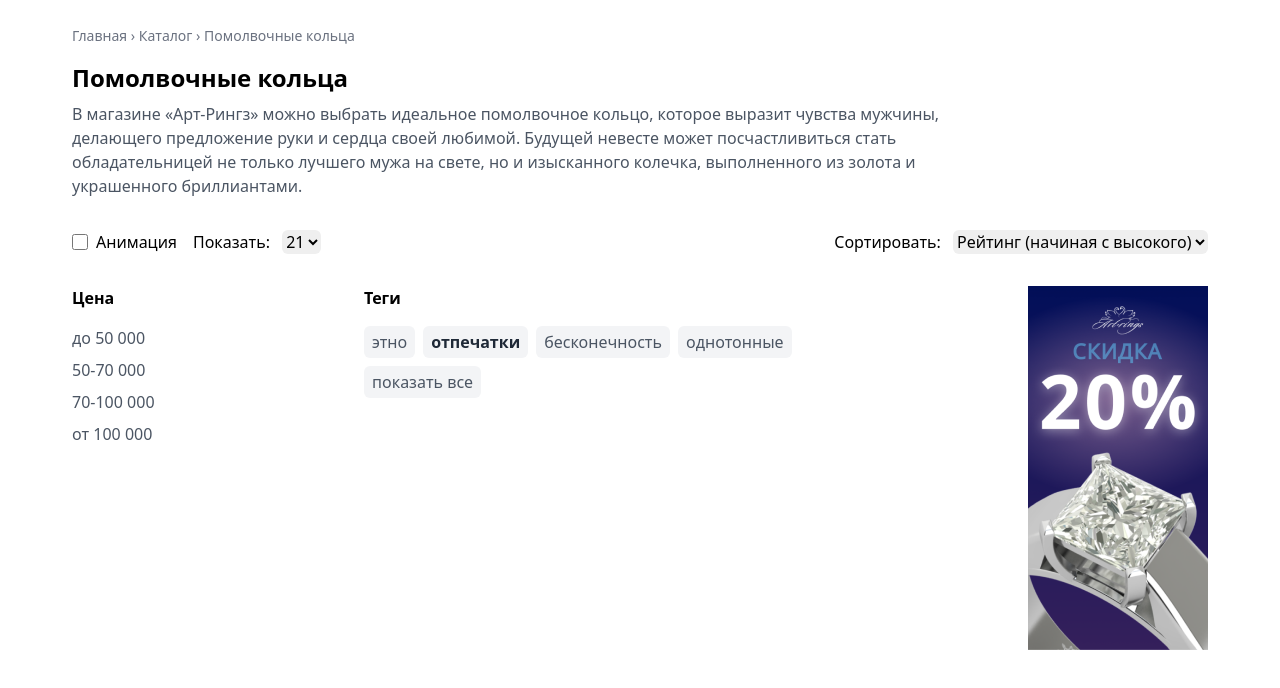
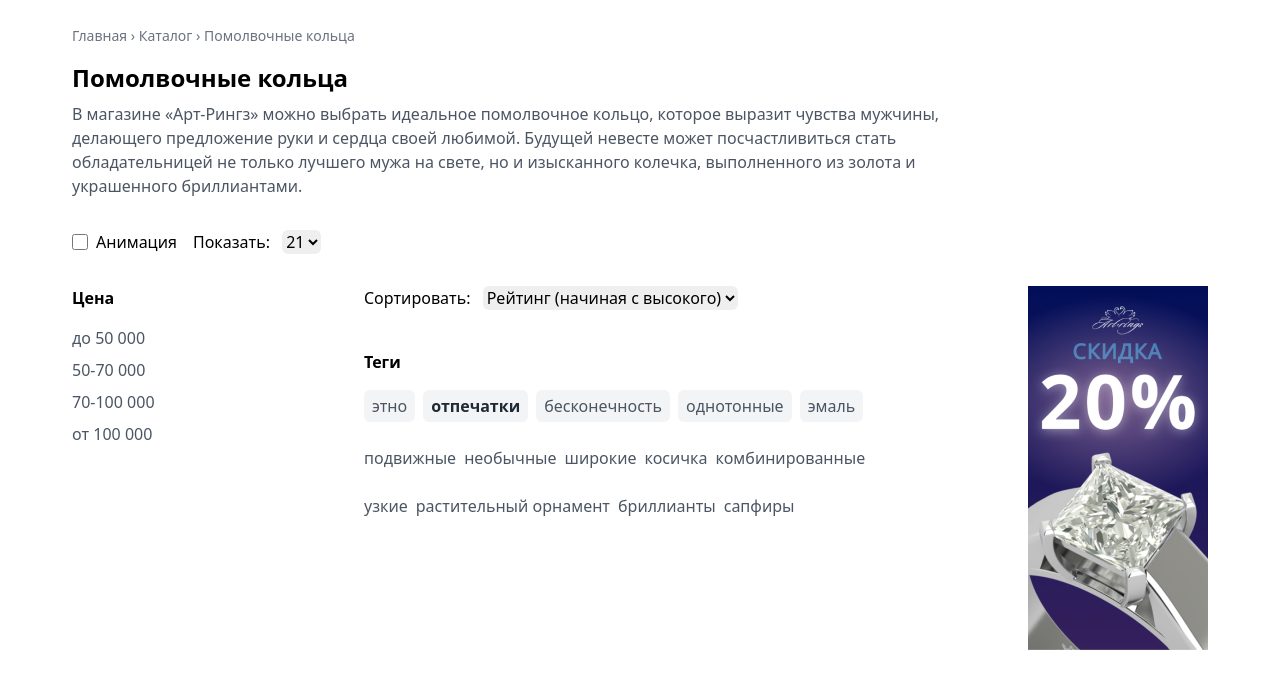
Before and after one commit to Temurprogram77/ring_site, a website: page public/target.html in a window 1280 px wide. Shown: the part 78-766 px from the top of the page. Drawn offline with nearby package versions, Linux system fonts and the light colour scheme.

Commit message:
text color font

```diff
--- a/public/target.html
+++ b/public/target.html
@@ -4,7 +4,7 @@
     <meta charset="UTF-8">
     <meta name="viewport" content="width=device-width, initial-scale=1.0">
     <title>Target</title>
-    <link rel="stylesheet" href="../src/style.css">
+    <link rel="stylesheet" href="../src/output.css">
     <script src="https://cdn.tailwindcss.com"></script>
 </head>
 <body class="bg-white">
@@ -72,13 +72,7 @@
           </div>
 
 
-          <div>
-            <label for="sort" class="mr-2">Сортировать:</label>
-            <select id="sort" class="border-gray-300 rounded-md">
-              <option>Рейтинг (начиная с высокого)</option>
-              <option>Цена (по убыванию)</option>
-            </select>
-          </div>
+
         </div>
 
 
@@ -96,14 +90,33 @@
 
 
           <div class="lg:col-span-2">
+            <div class="mb-10">
+                <label for="sort" class="mr-2">Сортировать:</label>
+                <select id="sort" class="border-gray-300 rounded-md">
+                  <option>Рейтинг (начиная с высокого)</option>
+                  <option>Цена (по убыванию)</option>
+                </select>
+              </div>
             <h2 class="font-bold mb-4">Теги</h2>
             <div class="flex flex-wrap gap-2">
               <a href="#" class="text-gray-600 hover:text-gray-900 bg-gray-100 px-2 py-1 rounded-md">этно</a>
               <a href="#" class="text-gray-800 font-bold hover:text-gray-900 bg-gray-100 px-2 py-1 rounded-md">отпечатки</a>
               <a href="#" class="text-gray-600 hover:text-gray-900 bg-gray-100 px-2 py-1 rounded-md">бесконечность</a>
               <a href="#" class="text-gray-600 hover:text-gray-900 bg-gray-100 px-2 py-1 rounded-md">однотонные</a>
-              <a href="#" class="text-gray-600 hover:text-gray-900 bg-gray-100 px-2 py-1 rounded-md">показать все</a>
+              <a href="#" class="text-gray-600 hover:text-gray-900 bg-gray-100 px-2 py-1 rounded-md">эмаль</a>
+              <a href="#" class="block mt-4 text-gray-600 hover:text-gray-900">подвижные</a>
+              <a href="#" class="block mt-4 text-gray-600 hover:text-gray-900">необычные</a>
+              <a href="#" class="block mt-4 text-gray-600 hover:text-gray-900">широкие</a>
+              <a href="#" class="block mt-4 text-gray-600 hover:text-gray-900">косичка</a>
+              <a href="#" class="block mt-4 text-gray-600 hover:text-gray-900">комбинированные</a>
+              <a href="#" class="block mt-4 text-gray-600 hover:text-gray-900">узкие</a>
+              <a href="#" class="block mt-4 text-gray-600 hover:text-gray-900">растительный орнамент</a>
+              <a href="#" class="block mt-4 text-gray-600 hover:text-gray-900">бриллианты</a>
+              <a href="#" class="block mt-4 text-gray-600 hover:text-gray-900">сапфиры</a>
             </div>
+
+
+
           </div>
 
 
```
